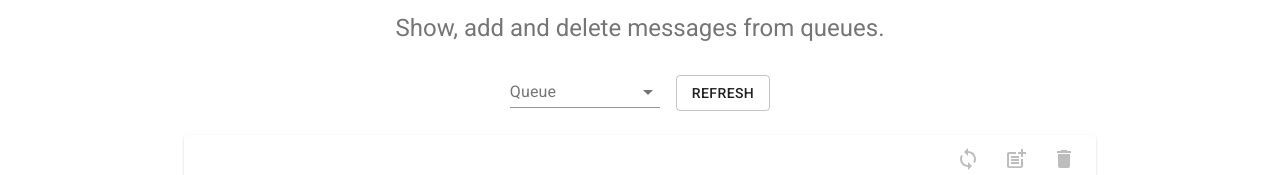
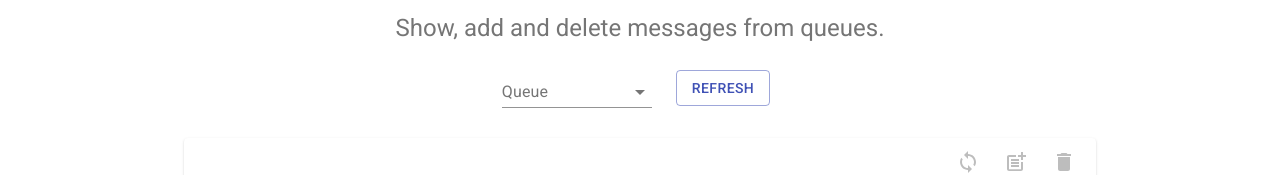
Before and after one commit to hofmanr/jms-react-app, a React (Create React App) app: page / in a window 1280 px wide. Shown: the part 149-324 px from the top of the page. Built offline with nearby package versions, Linux system fonts and the light colour scheme; data requests are answered from the project's data file.

Commit message:
Busy icons added

```diff
--- a/src/Styles.tsx
+++ b/src/Styles.tsx
@@ -15,8 +15,19 @@ const useStyles = makeStyles((theme: Theme) => createStyles({
       backgroundColor: theme.palette.background.paper,
       padding: theme.spacing(2, 0, 1)
     },
+    wrapper: {
+      margin: theme.spacing(1),
+      position: 'relative',
+    },
     button: {
       margin: theme.spacing(3),
+    },
+    buttonProgress: {
+      position: 'absolute',
+      top: '50%',
+      left: '50%',
+      marginTop: -12,
+      marginLeft: -12,
     },
     formControl: {
       margin: theme.spacing(1),
--- a/src/components/SelectQueue.tsx
+++ b/src/components/SelectQueue.tsx
@@ -7,14 +7,16 @@ import Select from '@material-ui/core/Select';
 import React from 'react';
 import useStyles from '../Styles';
 import { Queue } from '../common/types';
+import CircularProgress from '@material-ui/core/CircularProgress';
 
 interface SelectQueueProps {
+    busy: boolean;
     queues: Queue[];
     onRefresh: () => void;
     onSelectQueue: (queue: Queue) => void;
 }
 
-function SelectQueue({ queues, onRefresh, onSelectQueue }: SelectQueueProps) {
+function SelectQueue({ busy, queues, onRefresh, onSelectQueue }: SelectQueueProps) {
     const classes = useStyles();
 
     // Save params form previous call
@@ -58,9 +60,18 @@ function SelectQueue({ queues, onRefresh, onSelectQueue }: SelectQueueProps) {
                     </FormControl>
                 </Grid>
                 <Grid item>
-                    <Button className={classes.button} onClick={() => { onRefresh() }} style={{marginTop: '15px'}} variant="outlined">
-                        Refresh
-                    </Button>
+                    <div className={classes.wrapper} style={{marginTop: '10px'}}>
+                        <Button
+                            variant="outlined"
+                            color="primary"
+                            className={classes.button}
+                            disabled={busy}
+                            onClick={() => { onRefresh() }}
+                        >
+                            Refresh
+                        </Button>
+                        {busy && <CircularProgress size={24} className={classes.buttonProgress} />}
+                    </div>
                 </Grid>
             </Grid>
         </div>
--- a/src/components/content/EnhancedTableToolbar.tsx
+++ b/src/components/content/EnhancedTableToolbar.tsx
@@ -8,6 +8,7 @@ import Tooltip from '@material-ui/core/Tooltip';
 import DeleteIcon from '@material-ui/icons/Delete';
 import PostAddIcon from '@material-ui/icons/PostAdd';
 import SyncIcon from '@material-ui/icons/Sync';
+import CircularProgress from '@material-ui/core/CircularProgress';
 
 const useToolbarStyles = makeStyles((theme: Theme) =>
   createStyles({
@@ -33,6 +34,7 @@ const useToolbarStyles = makeStyles((theme: Theme) =>
 
 interface EnhancedTableToolbarProps {
   numSelected: number;
+  busy: boolean;
   queueSelected: boolean;
   onRefresh: () => void;
   onAddRecord: () => void;
@@ -41,7 +43,7 @@ interface EnhancedTableToolbarProps {
 
 const EnhancedTableToolbar = (props: EnhancedTableToolbarProps) => {
   const classes = useToolbarStyles();
-  const { numSelected, queueSelected, onRefresh, onAddRecord, onDelete } = props;
+  const { numSelected, busy, queueSelected, onRefresh, onAddRecord, onDelete } = props;
 
   return (
     <Toolbar variant="dense"
@@ -55,7 +57,11 @@ const EnhancedTableToolbar = (props: EnhancedTableToolbarProps) => {
         </Typography>
       ) : (
         <Typography className={classes.title} variant="h6" id="tableTitle" component="div">
-          &nbsp;
+          {busy ? (
+            <CircularProgress size={20} disableShrink />
+          ) : (
+            <div>&nbsp;</div>
+          )}
         </Typography>
       )}
         <Tooltip title="Refresh">
--- a/src/components/content/QueueContent.tsx
+++ b/src/components/content/QueueContent.tsx
@@ -22,6 +22,7 @@ import { fetchPayload} from '../../services/dbServices';
 
 
 interface QueueContentProps {
+    busy: boolean;
     queue: Queue | undefined;
     records: Record[];
     onRefresh: () => void;
@@ -29,22 +30,22 @@ interface QueueContentProps {
     onDeleteRecords: (ids: number[]) => void;
 }
 
-export default function QueueContent({ queue, records, onRefresh, onAddRecord, onDeleteRecords }: QueueContentProps) {
+export default function QueueContent({ busy, queue, records, onRefresh, onAddRecord, onDeleteRecords }: QueueContentProps) {
   const classes = useStyles();
 
   // Store the parameters from the previous call
   const [prevQueue, setPrevQueue] = React.useState<Queue>();
   const [prevRecords, setPrevRecords] = React.useState<Record[]>();
 
-  const [alertDialogOpen, setAlertDialogOpen] = React.useState(false);
   const [order, setOrder] = React.useState<Order>('desc');
   const [orderBy, setOrderBy] = React.useState<keyof Record>('timestamp');
   const [selected, setSelected] = React.useState<number[]>([]);
   const [page, setPage] = React.useState(0);
   const [rowsPerPage, setRowsPerPage] = React.useState(5);
   const [payload, setPayload] = React.useState<Payload>(); // for showing the payload in dialog
+  const [alertDialogOpen, setAlertDialogOpen] = React.useState(false);
+  const [dialogEditMode, setDialogEditMode] = React.useState(false);
   const [dialogOpen, setDialogOpen] = React.useState(false); // payload dialog
-  const [dialogEditMode, setDialogEditMode] = React.useState(false);
 
   const handleRequestSort = (event: React.MouseEvent<unknown>, property: keyof Record) => {
     const isAsc = orderBy === property && order === 'asc';
@@ -124,7 +125,7 @@ export default function QueueContent({ queue, records, onRefresh, onAddRecord, o
     setPage(0);
   };
 
-  // The main code is executed each time the user clicks on a button or select a record
+  // The main code is executed each time the user clicks on a button, select a record, etc.
   // We want to init the state when a different queue is selected or the content (records) is changed
   if (prevQueue !== queue || prevRecords !== records) {
     initState();
@@ -135,6 +136,7 @@ export default function QueueContent({ queue, records, onRefresh, onAddRecord, o
       <Paper className={classes.paper}>
         <EnhancedTableToolbar
           numSelected={selected.length}
+          busy={busy}
           queueSelected={queue ? true : false}
           onRefresh={handleRefresh}
           onAddRecord={handleAddRecord}
--- a/src/pages/QueuePg.tsx
+++ b/src/pages/QueuePg.tsx
@@ -14,17 +14,45 @@ function QueuePg() {
     const [queues, setQueues] = React.useState<Queue[]>([]);
     const [queue, setQueue] = React.useState<Queue>(); // current selected queue
     const [records, setRecords] = React.useState<Record[]>([]); // records in the selected queue
+    const [busySelect, setBusySelect] = React.useState(false);
+    const [busyContent, setBusyContent] = React.useState(false);
+
+    const timerBusySelect = () => {
+        setTimeout(() => setBusySelect(false), 500);
+    };
+
+    const timerBusyContent = () => {
+        setTimeout(() => setBusyContent(false), 500);
+    };
 
     // run when first load the component in the browser
     useEffect(() => {
-        console.log('Fetch queues');
-        fetchQueues().then(qs => setQueues(qs));
+        setBusySelect(true);
+        fetchQueues().then(qs => {
+            setQueues(qs);
+            timerBusySelect();
+        });
     }, []); // run it once
+
+    const handleRefreshQueues = () => {
+        setBusySelect(true);
+        fetchQueues().then(qs => {
+            // Reset state
+            setQueues(qs);
+            setQueue(undefined);
+            setRecords([]);
+            timerBusySelect();
+        });
+    };
 
     const onSelectQueue = (seletedQueue: Queue) => {
         setQueue(seletedQueue);
         if (seletedQueue) {
-            fetchRecords(seletedQueue).then(rs => setRecords(rs));
+            setBusyContent(true);
+            fetchRecords(seletedQueue).then(rs => {
+                setRecords(rs);
+                timerBusyContent();
+            });
         } else {
             setRecords([]);
         }
@@ -52,6 +80,7 @@ function QueuePg() {
     };
 
     const handleDeleteRecords = (ids: number[]) => {
+        setBusyContent(true);
         let recordsToDelete: (Record | undefined)[] = ids.map((id: number) => records.find((value: Record) => value.id === id));
         let promiss = executeDelete(recordsToDelete);
         // Refresh the content in the QueueContent component
@@ -60,20 +89,14 @@ function QueuePg() {
 
     const handleRefreshContent = () => {
         if (queue) {
-            fetchRecords(queue).then(rs => setRecords(rs));
+            setBusyContent(true);
+            fetchRecords(queue).then(rs => {
+                setRecords(rs);
+                timerBusyContent();
+            });
         } else {
             setRecords([]);
         }
-    };
-
-    const handleRefreshQueues = () => {
-        console.log('Refresh queues');
-        fetchQueues().then(qs => {
-            // Reset state
-            setQueues(qs);
-            setQueue(undefined);
-            setRecords([]);
-        });
     };
 
     return (
@@ -81,12 +104,12 @@ function QueuePg() {
             <div className={classes.container}>
                 <Container maxWidth="sm">
                     <Info title="Queue Details" message="Show, add and delete messages from queues." />
-                    <SelectQueue queues={queues} onRefresh={handleRefreshQueues} onSelectQueue={onSelectQueue} />
+                    <SelectQueue busy={busySelect} queues={queues} onRefresh={handleRefreshQueues} onSelectQueue={onSelectQueue} />
                 </Container>
             </div>
             <div className={classes.container}>
                 <Container maxWidth="md">
-                    <QueueContent queue={queue} records={records} onRefresh={handleRefreshContent} onAddRecord={handleAddRecord} onDeleteRecords={handleDeleteRecords} />
+                    <QueueContent busy={busyContent} queue={queue} records={records} onRefresh={handleRefreshContent} onAddRecord={handleAddRecord} onDeleteRecords={handleDeleteRecords} />
                 </Container>
             </div>
         </main>
```
